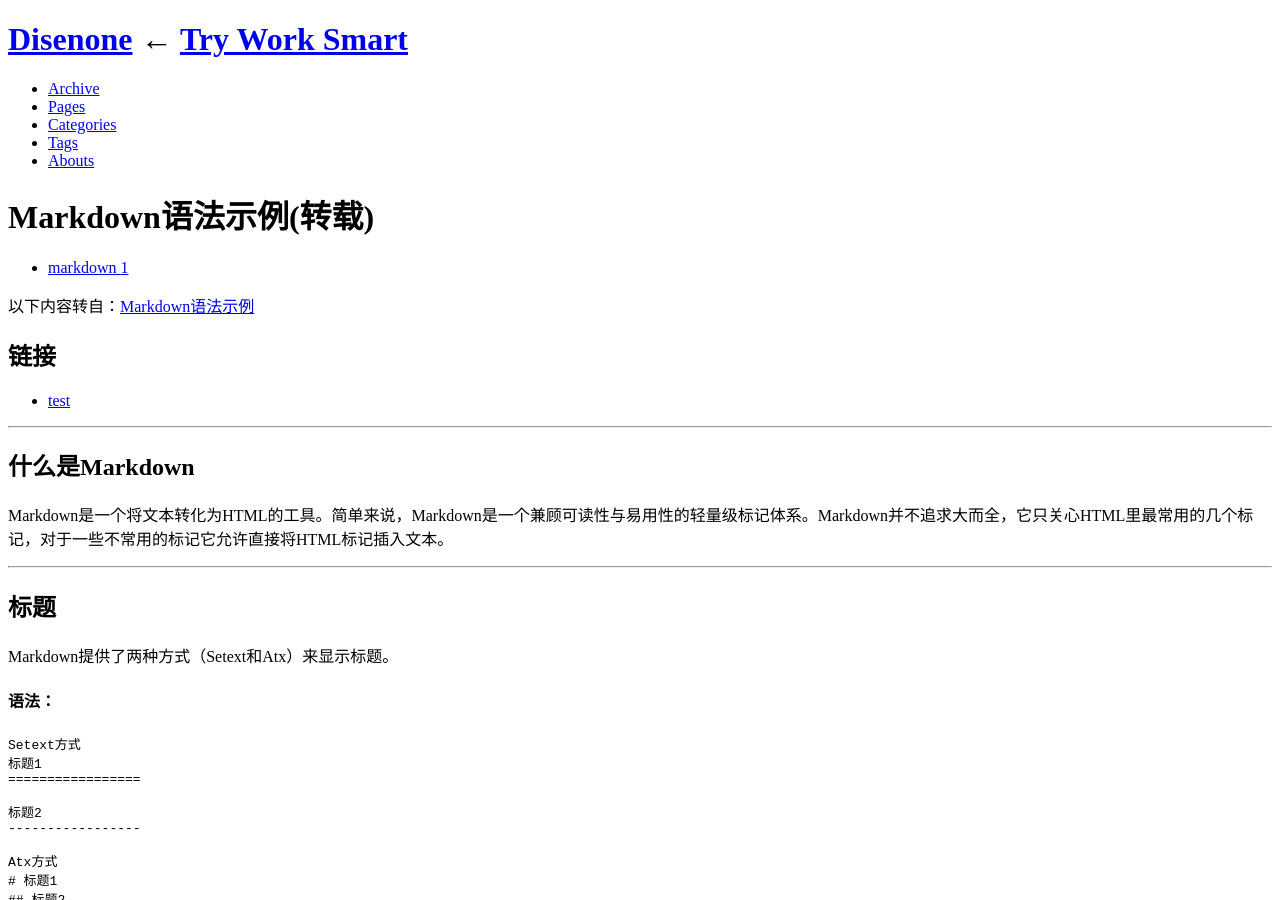
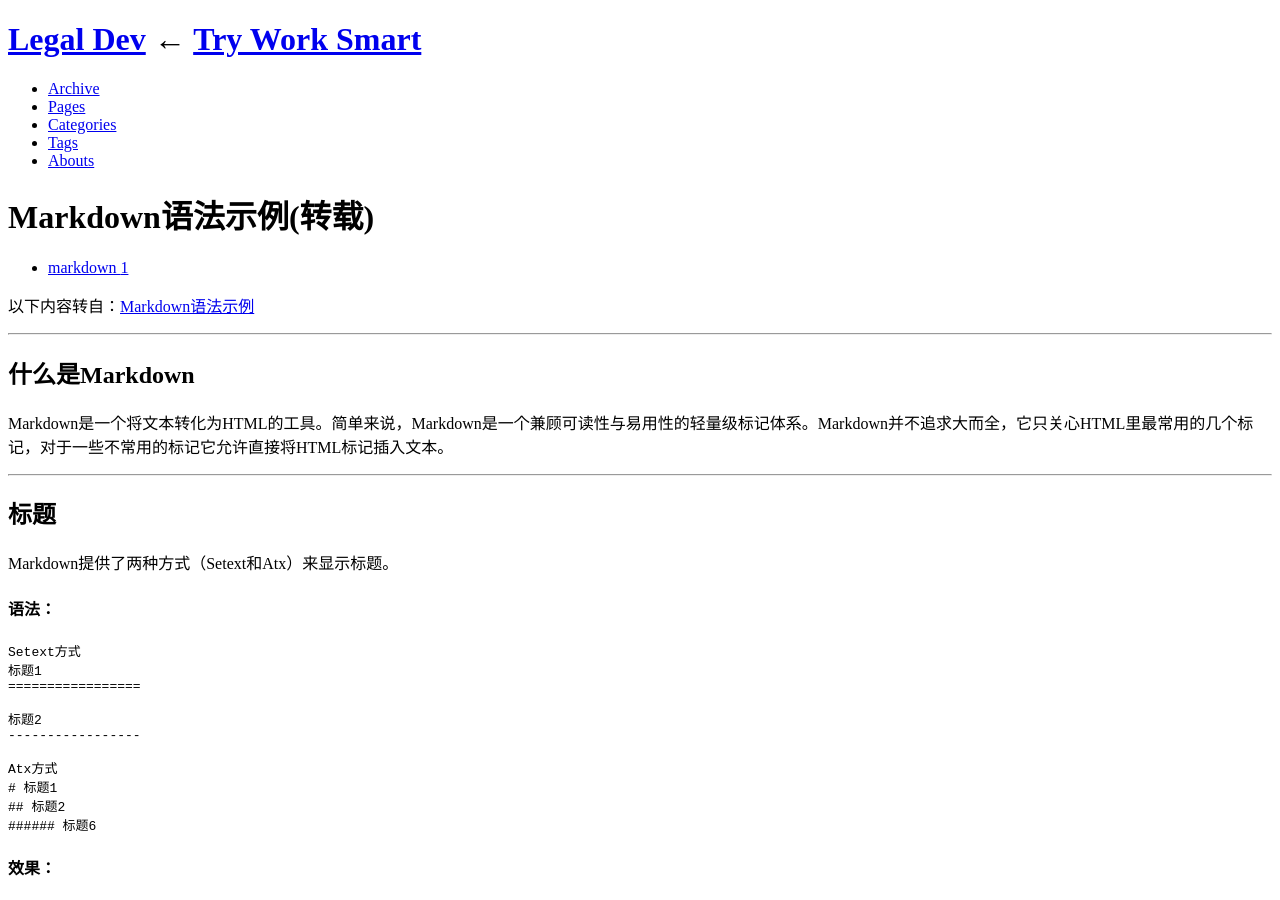
Before and after one commit to legaldev/legaldev.github.io, a Jekyll site: the page built from _posts/2014-3-13-markdown_syntax.md, in a window 1280 px wide and 900 px high. Built offline with Jekyll 4.4.1, drawn with Linux system fonts in a browser that asks for light colours; Markdown is read by kramdown in place of the engine named in the settings; formulas are drawn with MathJax 3; comment, search, counter and statistics services are not loaded; some of the changed text lies outside the part shown.

Commit message:
Revert "modify name"
This reverts commit bdb31b981786a54fcf6a64533c9a8a90bbde6b7b.

```diff
--- a/_config.yml
+++ b/_config.yml
@@ -8,15 +8,15 @@ pygments: true
 # Themes are encouraged to use these universal variables
 # so be sure to set them if your theme uses them.
 #
-title : Disenone
+title : Legal Dev
 tagline: Try Work Smart
 author :
-  name : disenone
-  email : disenonec@gmail.com
-  github : disenone
-  feedburner : disenone
-  feedname : disenone
-  feedurl : http://feeds.feedburner.com/feedburner/disenone
+  name : legaldev
+  email : legaldev0@gmail.com
+  github : legaldev
+  feedburner : legaldev1
+  feedname : legaldev1
+  feedurl : http://feed.feedburner.com/legaldev1
 
 # The production_url is only used when full-domain names are needed
 # such as sitemap.txt
@@ -26,7 +26,7 @@ author :
 # Else if you are pushing to username.github.io, replace with your username.
 # Finally if you are pushing to a GitHub project page, include the project name at the end.
 #
-production_url : http://disenone.github.io
+production_url : http://legaldev.github.io
 
 # All Jekyll-Bootstrap specific configurations are namespaced into this hash
 #
@@ -84,7 +84,7 @@ JB :
   comments :
     provider : disqus
     disqus :
-      short_name : disenone
+      short_name : legaldev
     livefyre :
       site_id : 123
     intensedebate :
--- a/_posts/2014-3-13-markdown_syntax.md
+++ b/_posts/2014-3-13-markdown_syntax.md
@@ -8,9 +8,6 @@ description: "Markdown是一个将文本转化为HTML的工具。简单来说，
 {% include asset_path %}
 
 以下内容转自：[Markdown语法示例](http://equation85.github.io/blog/markdown-examples/)
-
-## 链接
-* [test](#test)
 
 - - -
 
@@ -222,5 +219,3 @@ Markdown中的转义字符为`\`，可以转义的有：
 
 ## 结语
 Markdown语法很大程度上减少了编辑的成本，但是在写作这篇文章的时候也发现某些标记对中文的支持似乎并不完美，虽然这些缺陷可以通过直接插入HTML代码解决（但这么做一点都不漂亮）。总的来说，能够在离线状态下使用命令行模式进行写作还是很爽的，相比在线写作模式精力可以更专注。
-
-## test
```
Also changed, not shown: about.md (+2 -2 lines), 1 other file.
